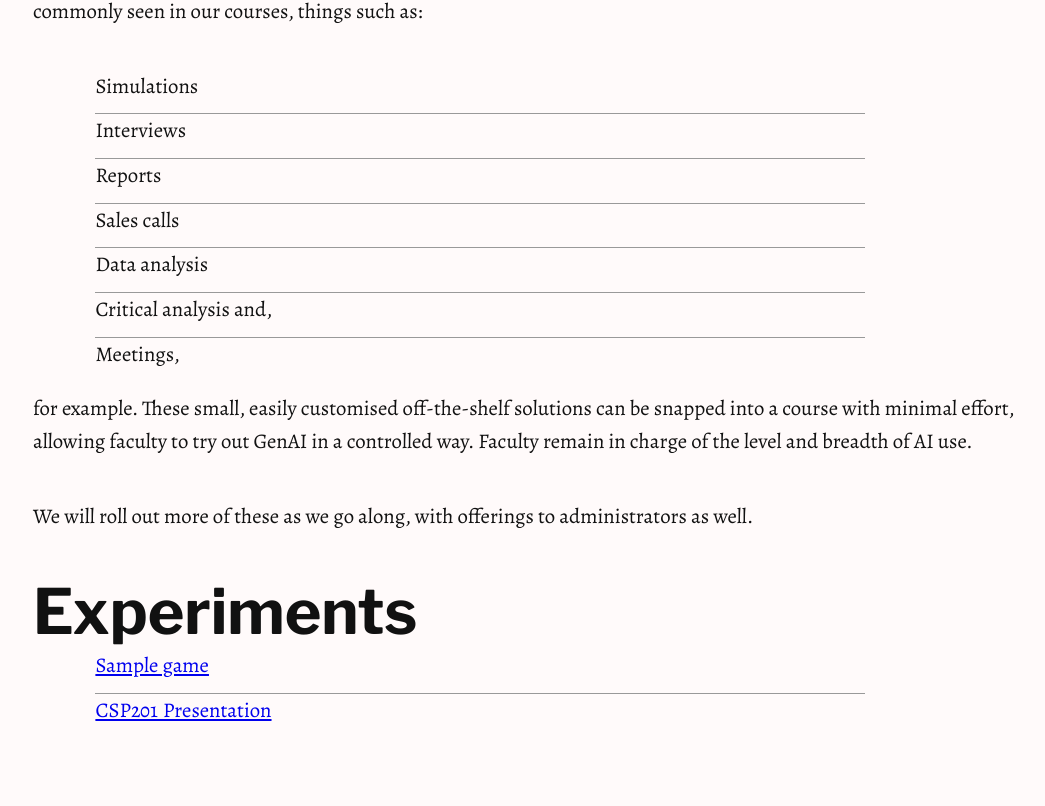
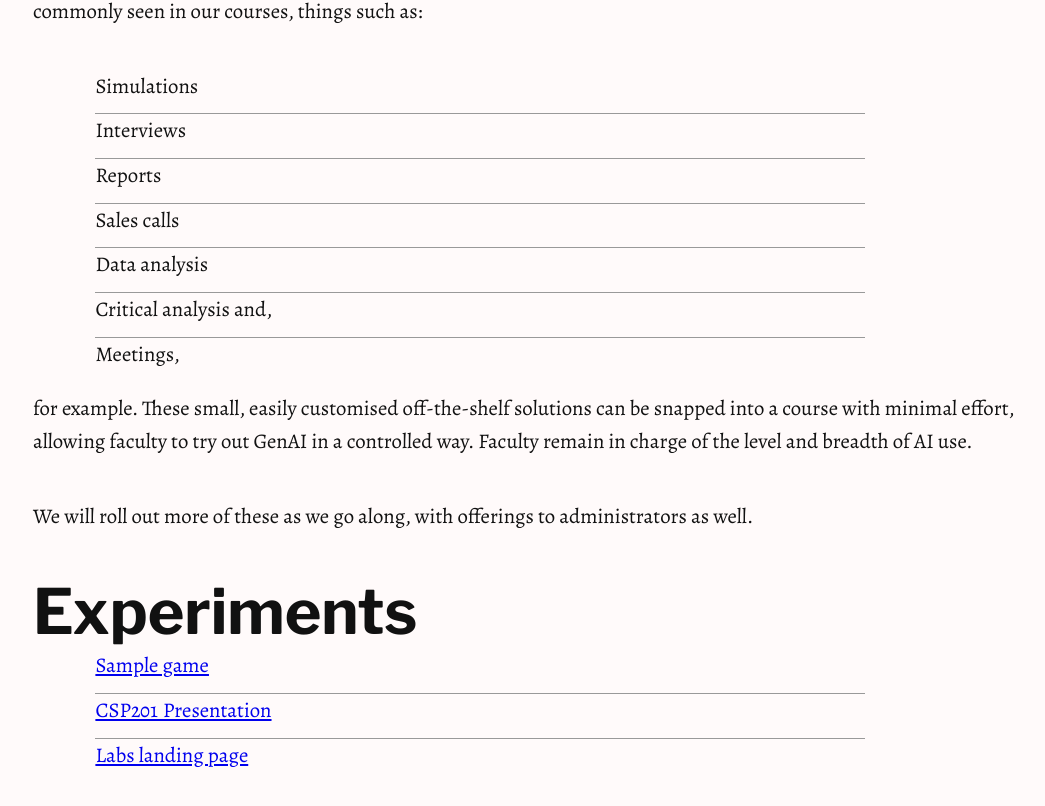
Before and after one commit to know-ai-labs/know-ai-labs.github.io, a plain HTML site: page index.html in a window 1280 px wide. Shown: the part 2396-3202 px from the top of the page, without its empty margins (87-1132 px from the left). Before the commit the page ends 3173 px from the top, so only its background shows below. Drawn offline with nearby package versions, Linux system fonts and the light colour scheme; a web font is replaced by a local one.

Commit message:
added AI Lab link on main page

```diff
--- a/index.html
+++ b/index.html
@@ -111,6 +111,7 @@
           <a href="escAIpe/index.html">Sample game</a>
         </li>
         <li><a href="CSP201.html">CSP201 Presentation</a></li>
+        <li><a href="labs/index.html">Labs landing page</a></li>
       </ul>
     </main>
   </body>
```
